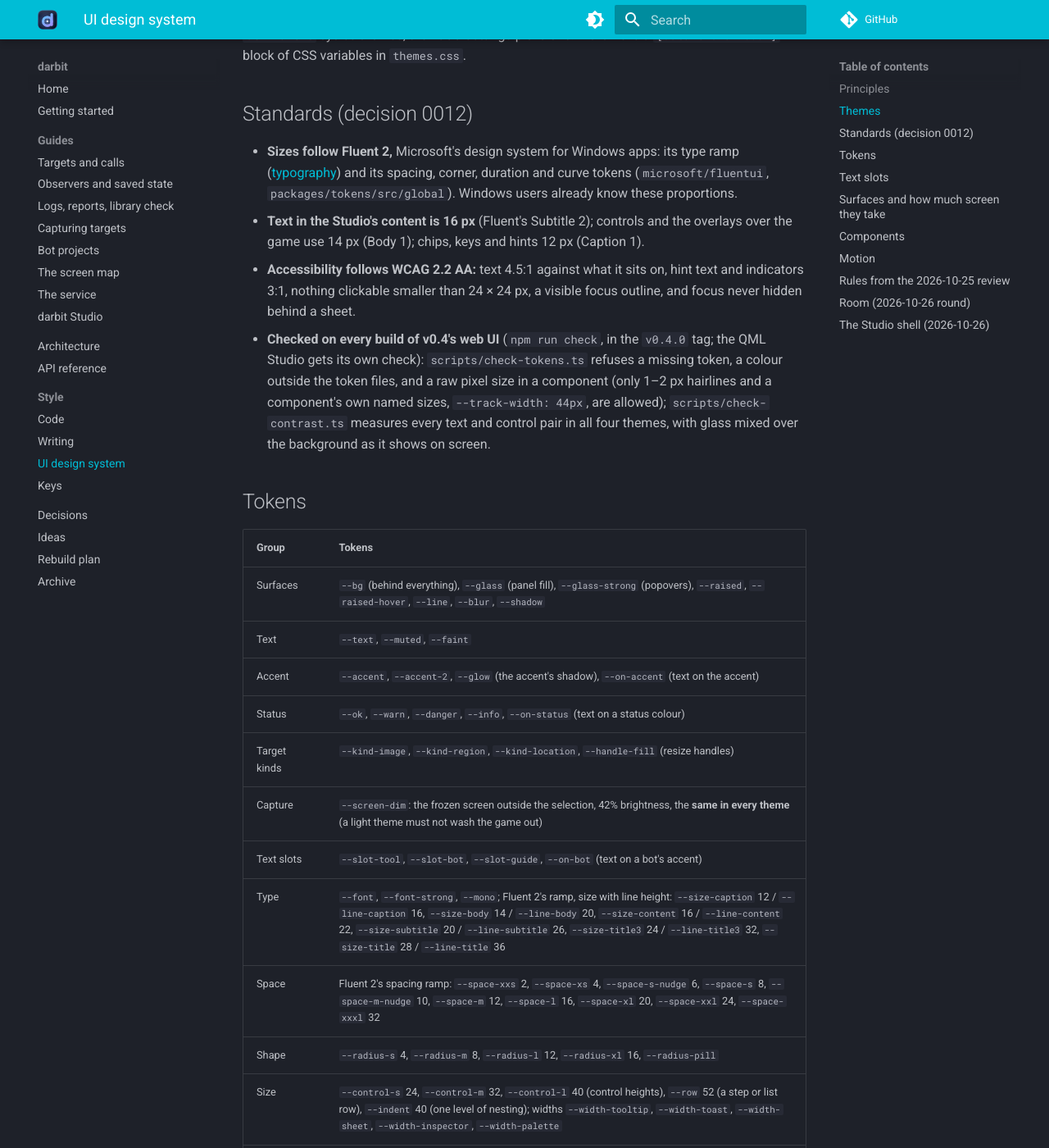
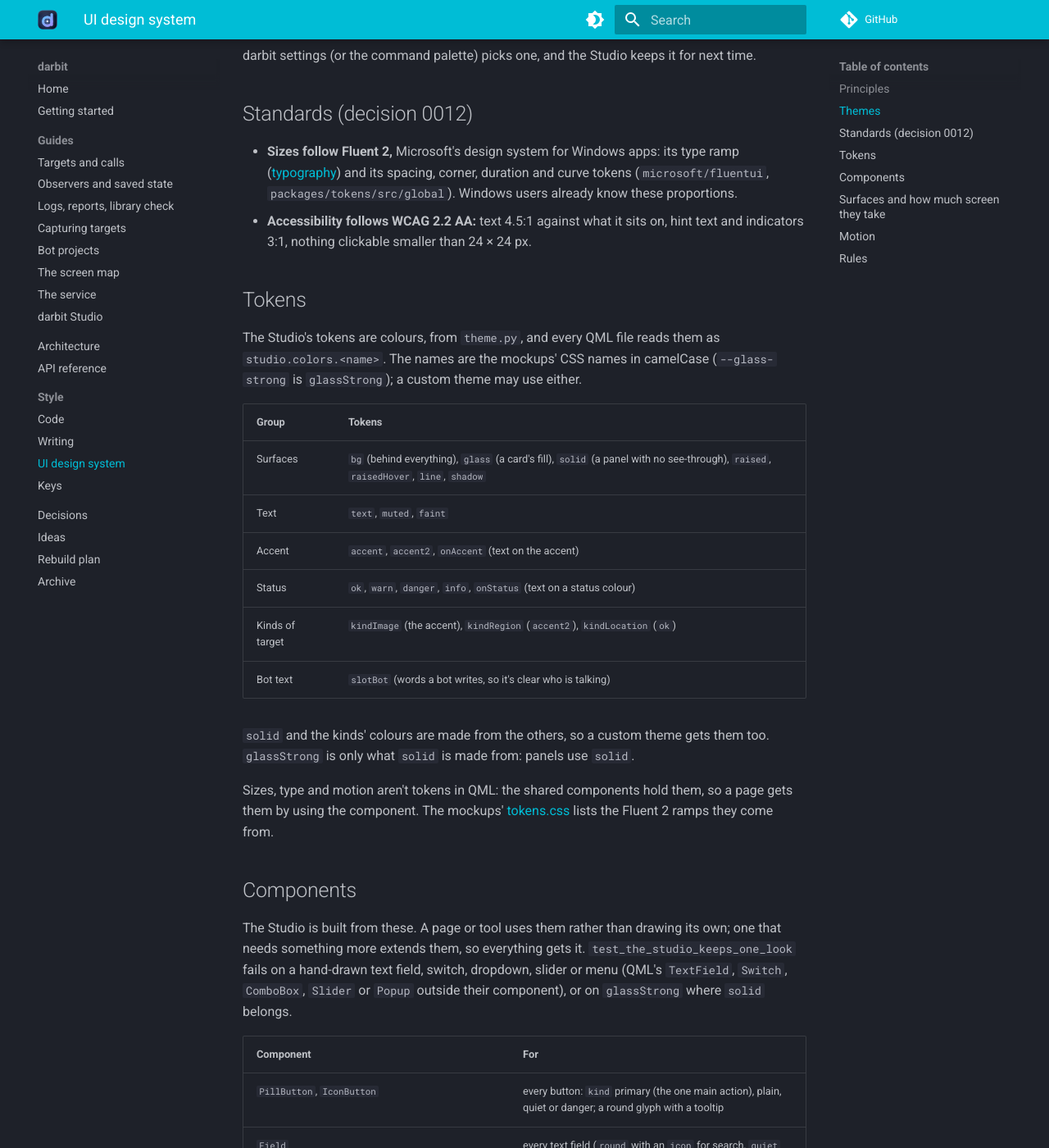
Before and after one commit to FaisalAfks/darbit, an MkDocs documentation site: the page built from docs/style/ui/design-system.md, in a window 1280 px wide and 1400 px high, scrolled down 1094 px. Shown: the whole window at 82% size. Built offline with MkDocs 1.6.1 and Material for MkDocs 9.7.7, drawn with Linux system fonts in a browser that asks for light colours; comment, search, counter and statistics services are not loaded; some of the changed text lies outside the part shown.

Commit message:
Design system page describes the Qt Studio (#356)
* Design system page describes the Qt Studio

* Design system: themes are picked in darbit settings or the palette

```diff
--- a/docs/style/ui/design-system.md
+++ b/docs/style/ui/design-system.md
@@ -1,144 +1,117 @@
 # Design system
 
-One look for every darbit surface: the hub app, the capture tool, highlight, the recorder bar, the run panel and the VS Code webviews. Everything here lives in `packages/ui/src/lib/tokens/` and `packages/ui/src/lib/components/`. The mockups are in [mockups.html](../../ui/mockups.html); the Studio's redesign (decision 0013) is in [docs/ui/redesign/](../../ui/redesign/README.md).
+One look for every surface of darbit Studio: its window and pages, and the tools over the game (Capture, Highlight,
+the recorder and the run pill). The Studio is Qt (PySide6 and QML): its components are in
+`packages/darbit/src/darbit/studio/qml/`, its themes in `packages/darbit/src/darbit/studio/theme.py`. The reference
+look is [mockups.html](../../ui/mockups.html), with its tokens in [tokens/](tokens/tokens.css); the Studio's redesign
+rounds are in [docs/ui/redesign/](../../ui/redesign/README.md).
 
 ## Principles
 
 1. **Small.** A tool covers as little of the screen as it can. The game is the main thing on screen; darbit sits at its edges.
-2. **Little to read.** One line of text per thing, short labels, numbers in a monospace font. Longer help lives behind F1 or a hover.
-3. **Every key is a button, every button has a key.** Hovering a button shows its keycap. Nothing is keyboard-only.
-4. **Light motion.** Only `transform` and `opacity` animate, so the GPU does it and nothing is laid out again. Nothing moves for more than 240 ms. `prefers-reduced-motion` turns motion into fades.
-5. **Themeable.** Colours come only from tokens. A theme is a set of token values; components never hard-code a colour.
+2. **Little to read.** One line of text per thing, short labels, numbers in a monospace font. Longer help lives behind a hover.
+3. **Every key is a button, every button has a key.** The command palette names each command's keys. Nothing is keyboard-only.
+4. **Light motion.** Only opacity, a short move and scale animate, which the scene graph does without laying anything
+   out again. **Smooth effects** off (darbit settings) makes every animation instant, for slower PCs.
+5. **Themeable.** Colours come only from the theme. A theme is a set of token values; components never hard-code a colour.
 
 ## Themes
 
 | Theme | For |
 |---|---|
-| `glass-dark` (default) | dark translucent panels with blur, cyan-to-violet accent glow |
+| `glass-dark` (default) | dark translucent panels, cyan-to-violet accent |
 | `glass-light` | the same in light, for bright screens |
-| `midnight` | solid near-black panels without blur: the lightest to draw, for slow PCs and OLED |
-| `high-contrast` | thick borders, no transparency, bold text |
-| custom | a `theme.toml` in the user's folder or a bot's project, overriding any tokens (e.g. a bot's own accent) |
+| `midnight` | solid near-black panels: the lightest to draw, for slow PCs and OLED |
+| `high-contrast` | bright edges, no transparency, bold colours |
+| custom | `theme.toml` in darbit's settings folder: `base = "glass-dark"` and any tokens on top (`accent = "#ff7ab6"`) |
 
-`ctrl+alt+t` cycles themes; the hub's Settings picks one. A theme is a `[data-theme="..."]` block of CSS variables in `themes.css`.
+darbit settings (or the command palette) picks one, and the Studio keeps it for next time.
 
 ## Standards (decision 0012)
 
-- **Sizes follow Fluent 2,** Microsoft's design system for Windows apps: its type ramp ([typography](https://fluent2.microsoft.design/typography)) and its spacing, corner, duration and curve tokens (`microsoft/fluentui`, `packages/tokens/src/global`). Windows users already know these proportions.
-- **Text in the Studio's content is 16 px** (Fluent's Subtitle 2); controls and the overlays over the game use 14 px (Body 1); chips, keys and hints 12 px (Caption 1).
-- **Accessibility follows WCAG 2.2 AA:** text 4.5:1 against what it sits on, hint text and indicators 3:1, nothing clickable smaller than 24 × 24 px, a visible focus outline, and focus never hidden behind a sheet.
-- **Checked on every build of v0.4's web UI** (`npm run check`, in the `v0.4.0` tag; the QML Studio gets its own check): `scripts/check-tokens.ts` refuses a missing token, a colour outside the token files, and a raw pixel size in a component (only 1–2 px hairlines and a component's own named sizes, `--track-width: 44px`, are allowed); `scripts/check-contrast.ts` measures every text and control pair in all four themes, with glass mixed over the background as it shows on screen.
+- **Sizes follow Fluent 2,** Microsoft's design system for Windows apps: its type ramp
+  ([typography](https://fluent2.microsoft.design/typography)) and its spacing, corner, duration and curve tokens
+  (`microsoft/fluentui`, `packages/tokens/src/global`). Windows users already know these proportions.
+- **Accessibility follows WCAG 2.2 AA:** text 4.5:1 against what it sits on, hint text and indicators 3:1, nothing
+  clickable smaller than 24 × 24 px.
 
 ## Tokens
 
+The Studio's tokens are colours, from `theme.py`, and every QML file reads them as `studio.colors.<name>`. The names
+are the mockups' CSS names in camelCase (`--glass-strong` is `glassStrong`); a custom theme may use either.
+
 | Group | Tokens |
 |---|---|
-| Surfaces | `--bg` (behind everything), `--glass` (panel fill), `--glass-strong` (popovers), `--raised`, `--raised-hover`, `--line`, `--blur`, `--shadow` |
-| Text | `--text`, `--muted`, `--faint` |
-| Accent | `--accent`, `--accent-2`, `--glow` (the accent's shadow), `--on-accent` (text on the accent) |
-| Status | `--ok`, `--warn`, `--danger`, `--info`, `--on-status` (text on a status colour) |
-| Target kinds | `--kind-image`, `--kind-region`, `--kind-location`, `--handle-fill` (resize handles) |
-| Capture | `--screen-dim`: the frozen screen outside the selection, 42% brightness, the **same in every theme** (a light theme must not wash the game out) |
-| Text slots | `--slot-tool`, `--slot-bot`, `--slot-guide`, `--on-bot` (text on a bot's accent) |
-| Type | `--font`, `--font-strong`, `--mono`; Fluent 2's ramp, size with line height: `--size-caption` 12 / `--line-caption` 16, `--size-body` 14 / `--line-body` 20, `--size-content` 16 / `--line-content` 22, `--size-subtitle` 20 / `--line-subtitle` 26, `--size-title3` 24 / `--line-title3` 32, `--size-title` 28 / `--line-title` 36 |
-| Space | Fluent 2's spacing ramp: `--space-xxs` 2, `--space-xs` 4, `--space-s-nudge` 6, `--space-s` 8, `--space-m-nudge` 10, `--space-m` 12, `--space-l` 16, `--space-xl` 20, `--space-xxl` 24, `--space-xxxl` 32 |
-| Shape | `--radius-s` 4, `--radius-m` 8, `--radius-l` 12, `--radius-xl` 16, `--radius-pill` |
-| Size | `--control-s` 24, `--control-m` 32, `--control-l` 40 (control heights), `--row` 52 (a step or list row), `--indent` 40 (one level of nesting); widths `--width-tooltip`, `--width-toast`, `--width-sheet`, `--width-inspector`, `--width-palette` |
-| Motion | Fluent 2's durations `--duration-faster` 100, `--duration-fast` 150, `--duration-normal` 200, `--duration-slow` 300 ms; curves `--curve-decelerate` (things appearing), `--curve-accelerate` (things leaving), `--curve-easy-ease` (things moving) |
+| Surfaces | `bg` (behind everything), `glass` (a card's fill), `solid` (a panel with no see-through), `raised`, `raisedHover`, `line`, `shadow` |
+| Text | `text`, `muted`, `faint` |
+| Accent | `accent`, `accent2`, `onAccent` (text on the accent) |
+| Status | `ok`, `warn`, `danger`, `info`, `onStatus` (text on a status colour) |
+| Kinds of target | `kindImage` (the accent), `kindRegion` (`accent2`), `kindLocation` (`ok`) |
+| Bot text | `slotBot` (words a bot writes, so it's clear who is talking) |
 
-## Text slots
+`solid` and the kinds' colours are made from the others, so a custom theme gets them too. `glassStrong` is only what
+`solid` is made from: panels use `solid`.
 
-Text on any surface comes from one of three sources, and each looks different, so it's always clear who's talking:
+Sizes, type and motion aren't tokens in QML: the shared components hold them, so a page gets them by using the
+component. The mockups' [tokens.css](tokens/tokens.css) lists the Fluent 2 ramps they come from.
 
-| Slot | Who writes it | Looks like | Example |
-|---|---|---|---|
-| `tool` | darbit itself | muted, small | "click to box · drag to draw" |
-| `bot` | a bot, through the API (`d.capture(..., say=...)`, `d.notify`) | a chip with the bot's name and accent | **ad-bot** · Open the bag first |
-| `guide` | the person who wrote the setup guide | body text, with an optional example picture | "The whole Bag window, with some room around it." |
+## Components
 
-The `TextSlot` component takes `{slot, text, from?, image?}`. Text is cut at one line with "…" and opens fully on hover or focus. Bots can't style their text; they only choose words and an accent.
+The Studio is built from these. A page or tool uses them rather than drawing its own; one that needs something more
+extends them, so everything gets it. `test_the_studio_keeps_one_look` fails on a hand-drawn text field, switch,
+dropdown, slider or menu (QML's `TextField`, `Switch`, `ComboBox`, `Slider` or `Popup` outside their component), or on
+`glassStrong` where `solid` belongs.
+
+| Component | For |
+|---|---|
+| `PillButton`, `IconButton` | every button: `kind` primary (the one main action), plain, quiet or danger; a round glyph with a tooltip |
+| `Field` | every text field (`round` with an `icon` for search, `quiet` for a name in a heading) |
+| `Switcher`, `Stepper`, `ValueSlider`, `Dropdown` | on/off, a number, a number in a range, one of a few |
+| `Segmented`, `Toggle`, `Chip` | a choice of a few, a filter that's on or off, a small label |
+| `Choice` | a setting that's on or off, with its label and help |
+| `Glass` | a card on a page, with an optional small caps title |
+| `Ring`, `Bar` | progress: a ring with its number, a thin bar |
+| `FloatingPill`, `PillWindow` | every tool over the game (Capture, the recorder, the run pill, Highlight's pill) |
+| `MenuPanel`, `MenuLine` | a menu that drops down, and its lines |
+| `Banner`, `Toast` | a line that needs you; what just happened |
+| `PageFrame`, `Backdrop`, `SmoothWheel` | a page in the stack, the background behind every page, the mouse wheel on a list |
+| `Setting`, `Block`, `ProblemGroup`, `AssetCard`, `ActionCard`, `StepRow`, `BotRow`, `Avatar` | a page's own rows and cards, built from the above |
 
 ## Surfaces and how much screen they take
 
-| Surface | Where | Size | Behaviour |
-|---|---|---|---|
-| Capture toolbar | bottom centre of the frozen screen | one pill, ≤ 560 px wide | moves to the top when the mouse goes near it |
-| Readout chips | attached to each box or point | one line | `x, y · w × h`; click to type exact numbers |
-| Magnifier | next to the mouse | 168 px | follows the mouse; `z` pins it; shows the boxes too |
-| Guide card | top centre | ≤ 420 × 120 px | hides into a 6 px progress strip when the mouse is away |
-| Highlight | over the screen, click-through; its pill top centre | the boxes, and one pill | a score badge per match; the pill slides away like the run pill |
-| Recorder bar | top centre | one pill, ≤ 360 px | never takes focus from the game |
-| Run panel | docked to a side | 300 px wide | collapses to a 40 px rail; never takes focus |
-| Hub | a normal window | 960 × 640, down to 720 × 480 | `ctrl+.` shrinks it to a mini pill with run, pause, stop and status |
+| Surface | Where | Behaviour |
+|---|---|---|
+| Studio window | a normal window | the top bar holds the bot menu, the pages (Overview, Library, Results, Settings) and the run control; darbit settings can put the bots in a sidebar, which folds to their squares on a narrow window |
+| Sheets | over the Studio | things opened and closed: New bot, Record, the command palette |
+| Capture | full screen, over the frozen shot | its pill at the top; slides out of sight a few seconds after the mouse leaves it |
+| Highlight | over the screen, click-through | a box and score per match; its pill top centre, like the run pill |
+| Recorder pill | top centre | never takes focus from the game |
+| Run pill | top centre while a bot runs | the Studio hides; the pill slides up to a sliver a few seconds after the mouse leaves it |
+| Ghost cursor | over the game, click-through | a ripple where the bot clicks and the keys it presses, for a moment each |
 
-## Components
-
-The Studio is built from these (`packages/darbit/src/darbit/studio/qml`). A page or tool uses them rather than drawing its own; one that needs something more extends them, so everything gets it. `test_the_studio_keeps_one_look` fails on a hand-drawn text field, switch, list, slider or menu, or on see-through colours where solid ones belong.
-
-| Component | For |
-|---|---|
-| `PillButton`, `IconButton` | every button |
-| `Field` | every text field (`round` with an `icon` for search, `quiet` for a name in a heading) |
-| `Switcher`, `Stepper`, `ValueSlider`, `Dropdown` | on/off, a number, a number in a range, one of a few |
-| `Segmented`, `Toggle`, `Chip` | a choice of a few, a filter that's on or off, a small label |
-| `Glass` | a card on a page |
-| `FloatingPill`, `PillWindow` | every tool over the game (Capture, the recorder, the run pill, Highlight's pill) |
-| `MenuPanel`, `MenuLine` | a menu that drops down, and its lines |
-| `Banner`, `Toast` | a line that needs you; what just happened |
-| `Setting`, `Block`, `ProblemGroup`, `AssetCard`, `ActionCard` | a page's own rows and cards, built from the above |
-
-`colors.solid` is the panel colour with no see-through, for menus and for anything over a game. `kindImage`, `kindRegion` and `kindLocation` are the kinds' colours.
+Everything over a game is `solid`, never see-through. The bot never sees the run pill in its screenshots.
 
 ## Motion
 
 | What | How |
 |---|---|
-| A panel appears | from 8 px away and 96% size to its place, `--curve-decelerate`, 200 ms |
-| A panel hides | opacity and 8 px, 120 ms |
-| Focus, current item | the accent glow grows in, 120 ms |
-| Progress | the strip's fill slides; no counting animations |
-| Highlight | boxes draw in with a short scale from 104%, then sit still |
+| A card appears | opacity and a 14 px rise, eased out, about 300 ms; `delay` staggers a page's cards |
+| A page is shown | opacity and an 18 px slide, about 250 ms |
+| A menu opens | a 150 ms fade |
+| A toast | slides up from the bottom and fades |
+| A button is pressed | scales to 96% |
+| Progress | a ring sweeps and a bar grows to its share; no counting animations |
 
-## Rules from the 2026-10-25 review
+## Rules
 
-Found while reviewing the mockups (and in a second pass by Gemini). Every component follows them.
+- **No hard-coded colours** in a component: everything is a `studio.colors` token, or a tint of one. Only real colour
+  samples (a theme's swatch in darbit settings) use their own.
+- **Panels over the game and menus are `solid`.** Cards on a page are `glass`.
+- **One line per thing:** long names and paths are cut with "…" (`elide`) instead of widening the window.
+- **States:** every list and view has its empty, loading and error states, not only the full one.
+- **Names:** Image, Region and Location everywhere; never picture, area or point.
+- **The capture overlay:** the shot outside the selection is dimmed, so the inside keeps the game's exact colours; the
+  guide, the hint and the pill never overlap.
 
-- **Tooltips** come from one layer at the top of the page (or window), placed with `position: fixed` and kept inside the viewport, flipping below when near the top. No panel's `overflow` can clip them. A tooltip shows the action's name and its keys.
-- **Focus** is a 2 px `outline` in `--accent` with 2 px offset, on `:focus-visible` only. Never a glow alone: Windows high-contrast mode removes shadows.
-- **Names:** every icon-only button has an `aria-label`; toggles use `aria-pressed`, tabs `aria-selected`, the current section `aria-current`.
-- **Colour scheme:** each theme sets `color-scheme` (light or dark), so scrollbars and form controls match. Under `@media (forced-colors: active)` panels get a `CanvasText` border and the selected item a `Highlight` outline; only real colour samples use `forced-color-adjust: none`.
-- **No hard-coded colours** outside the token files, including handles, badges and avatars. Tints are mixed with `color-mix(in oklab, …)`.
-- **Motion:** at most 200 ms, `transform` and `opacity` only. A keyframe animation always states its end values (`to { … }`), so an element never ends up invisible. Reduced motion turns movement into 80 ms fades.
-- **The capture overlay:**
-  - the selection dims everything outside it with `box-shadow: 0 0 0 100vmax var(--screen-dim)`, so the inside keeps the game's exact colours;
-  - linked regions and labels sit above the dimming;
-  - the guide card, the hint, the region label and the toolbar never overlap;
-  - the kind switch never wraps;
-  - on narrow screens the toolbar scrolls sideways and the hint and magnifier hide.
-- **Shrinking:** grid and flex children that hold code, logs or long names get `min-width: 0`, so they scroll or cut with "…" instead of widening the window.
-- **Phone width (≤ 760 px):** single columns, the Studio's rail becomes a bottom tab bar, palettes become two columns. Mockup images of phone layouts are rendered at 390 px.
-- **States:** every list and view designs its empty, loading and error states, not only the full one (see the Studio's state switch in the mockups).
-- **`[hidden]` always hides,** even on elements with their own `display`.
-
-## Room (2026-10-26 round)
-
-Some screens felt cramped and hard to read, so the Studio and the overlays got more room:
-
-- **Studio type:** 15 px body, 28 px view titles, 16–18 px card titles; buttons at least 36 px high.
-- **Labelled navigation:** a 224 px sidebar with icons and names, and the running bot's status at its foot. On a phone it becomes a bottom tab bar.
-- **The running bot first:** Home opens on a large card with what the bot is doing, its week (a ring) and its controls, then today's timeline, then every installed bot.
-- **One action per row** in a flow, 54 px high, with an icon per kind. The chosen step's details open in a panel on the right, instead of editing everything inline.
-- **Lists on demand:** the steps you can add open from an **Add step** button, not a column that is always there.
-- **Overlays:** the capture toolbar, recorder bar and run panel use 36 px buttons and 14–15 px text; the guide card is up to 390 px wide.
-
-The mockups are rendered to images with `python scripts/render_mockups.py` (into `docs/ui/images/`).
-
-## The Studio shell (2026-10-26)
-
-The Studio uses the same language as the tools, so it feels like one product:
-
-- **Over the bot's own screen:** glass panels float over the bot's last screenshot, blurred and tinted. Midnight and high-contrast use a solid background instead.
-- **A pill menu on top,** shaped like the capture toolbar: the bot switcher (which replaces a Bots page), the sections (Overview, Flows, Library, Runs, Settings), the run controls, and two buttons: **‹/›** shows where each tile's data comes from, the gear opens the Studio's own settings.
-- **A dock at the bottom** with every tool (Capture, Highlight, Record, Play, Guide, Check), the same pill as the recorder bar.
-- **The Overview is a grid of tiles the bot fills** ([decision 0011](../../decisions/0011-what-a-bot-shows.md)): Now (the step breadcrumb and last screenshot), Progress (rings and bars), Today's round, Next up, What happened, Watching. A tile with nothing to show isn't drawn.
-- **Sheets, not pages,** for things you open and close: the bot switcher, the Studio settings, Add step.
+The mockups are rendered to images with `python scripts/render_mockups.py` (into `docs/ui/images/`); the Studio's own
+pages are drawn to PNGs with `darbit.studio.app.shot()`, as the tests do.
```
Also changed, not shown: CHANGELOG.md (+1 -0 lines).
